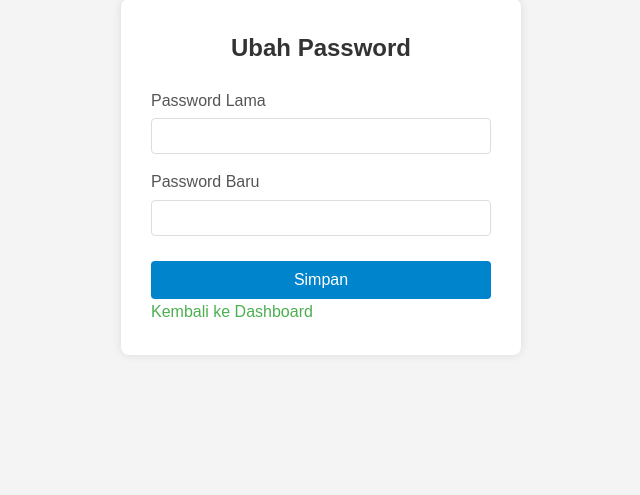
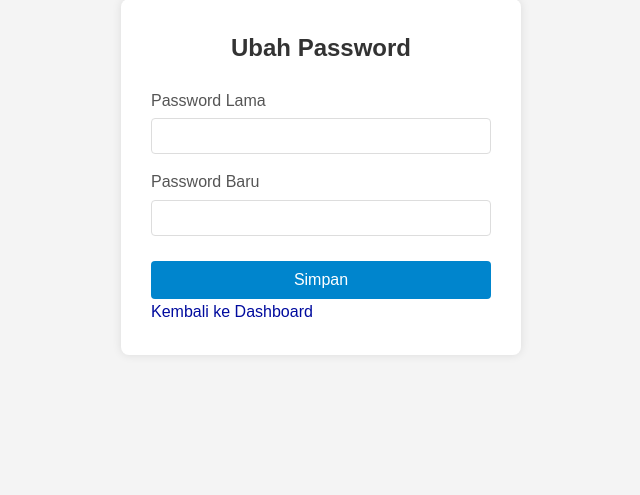
Before and after one commit to Alfaashh/Login-PHP, a PHP site: page /change_password.php in a window 1280 px wide. Shown: the part 223-718 px from the top of the page, without its empty margins (319-959 px from the left). Run offline with PHP 8.4, Linux system fonts and the light colour scheme; a user stored in the database is signed in.

Commit message:
update color

```diff
--- a/assets/css/style.css
+++ b/assets/css/style.css
@@ -73,7 +73,7 @@ input {
 }
 
 a {
-    color: #4CAF50;
+    color: #000b9e;
     text-decoration: none;
 }
 
```
